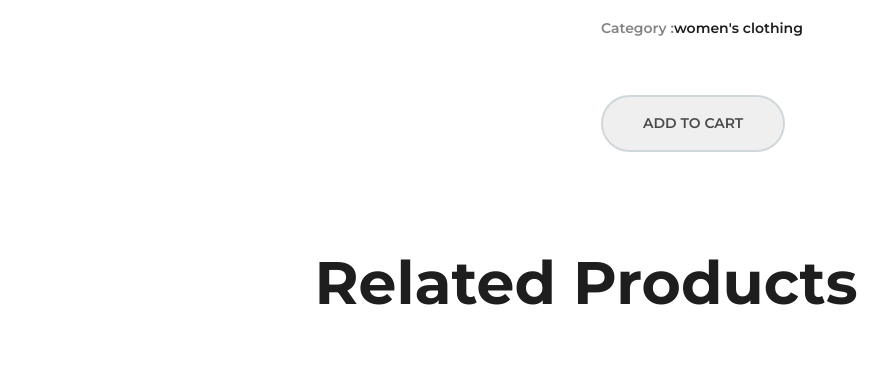
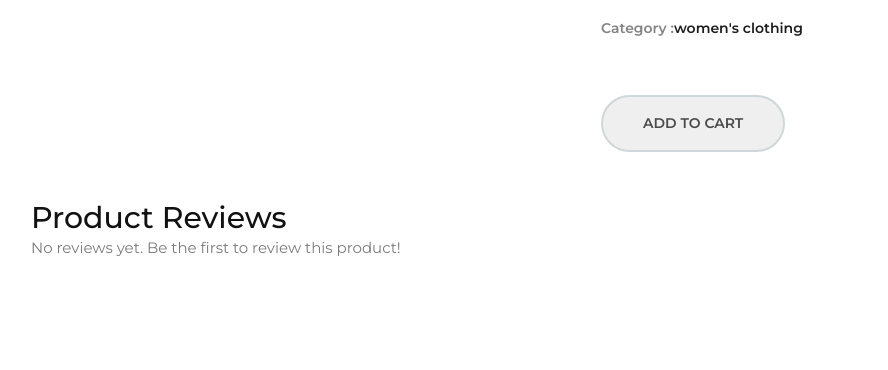
Before and after one commit to NaimParvez/little-step, a Django app: a page that uses templates/product/product-details.html in a window 1280 px wide. Shown: the part 515-885 px from the top of the page, without its empty margins (54-942 px from the left). Run offline with Django 5.2, Linux system fonts and the light colour scheme; data comes from the database, SQL or seed files in the repository; both versions use the stored data as it was after the commit; some libraries are stand-ins or nearby versions.

Commit message:
review and rating added

```diff
--- a/product/admin.py
+++ b/product/admin.py
@@ -3,7 +3,8 @@ from django.contrib import admin
 from .models import(
     Category,
     Product,
-    Slider
+    Slider,
+    Review
 )
 
 
@@ -17,3 +18,4 @@ class CategoryAdmin(admin.ModelAdmin):
 admin.site.register(Category,CategoryAdmin)
 admin.site.register(Product,ProductAdmin)
 admin.site.register(Slider)
+admin.site.register(Review)
--- /dev/null
+++ b/product/forms.py
@@ -0,0 +1,11 @@
+from django import forms
+from .models import Review
+
+class ReviewForm(forms.ModelForm):
+    class Meta:
+        model = Review
+        fields = ['rating', 'comment']
+        widgets = {
+            'rating': forms.Select(attrs={'class': 'form-control'}),
+            'comment': forms.Textarea(attrs={'class': 'form-control', 'rows': 4}),
+        }
--- a/product/models.py
+++ b/product/models.py
@@ -1,3 +1,4 @@
+from django.conf import settings
 from django.db import models
 
 # Create your models here.
@@ -44,3 +45,26 @@ class Slider(models.Model):
 
      def __str__(self) -> str:
          return self.title
+
+
+
+
+class Review(models.Model):
+    product = models.ForeignKey(Product, related_name='reviews', on_delete=models.CASCADE)
+    user = models.ForeignKey(
+        settings.AUTH_USER_MODEL,
+        related_name='reviews',
+        on_delete=models.CASCADE,
+        null=True,  # Allow null temporarily for migration
+        blank=True  # Allow blank in forms
+    )
+    rating = models.IntegerField(choices=[(i, i) for i in range(1, 6)])
+    comment = models.TextField()
+    created_at = models.DateTimeField(auto_now_add=True)
+
+    class Meta:
+        ordering = ['-created_at']
+        unique_together = ('product', 'user')
+
+    def __str__(self):
+        return f'{self.user.username if self.user else "Anonymous"} - {self.product.title} - {self.rating}★'
--- a/product/urls.py
+++ b/product/urls.py
@@ -10,7 +10,7 @@ from.views import(
 
 urlpatterns=[
     path('',Home.as_view(),name='home'),
-    path('product-details/<str:slug>/',ProductDetails.as_view(),name='product-details'),
+    path('product-details/<str:slug>/', ProductDetails.as_view(), name='product-details'),
     path('category-details/<str:slug>/',CategorytDetails.as_view(),name='category-details'),
     path('product-list/',ProductList.as_view(),name='product-list'),
     path('search-products/',SearchProducts.as_view(),name='search-products'),
--- a/product/views.py
+++ b/product/views.py
@@ -1,8 +1,13 @@
 from typing import Any
 from django.db.models import Q
 from django.http import HttpRequest, HttpResponse
-from django.shortcuts import render
+from django.shortcuts import render,redirect
 from django.views import generic
+
+from .forms import ReviewForm
+from django.contrib import messages
+from django.urls import reverse
+
 from django.core.paginator import(
     PageNotAnInteger,
     EmptyPage,
@@ -13,7 +18,8 @@ from cart.carts import Cart
 from .models import(
     Category,
     Product,
-    Slider
+    Slider,
+    Review,
 )
 
 class Home(generic.TemplateView):
@@ -33,14 +39,38 @@ class Home(generic.TemplateView):
 class ProductDetails(generic.DetailView):
     model = Product
     template_name = 'product/product-details.html'
-    slug_url_kwarg='slug'
+    slug_url_kwarg = 'slug'
 
+    def get_context_data(self, **kwargs):
+        context = super().get_context_data(**kwargs)
+        context['related_products'] = self.get_object().related
+        context['review_form'] = ReviewForm()
+        context['reviews'] = self.get_object().reviews.all()
+        if self.request.user.is_authenticated:
+            context['user_has_reviewed'] = self.get_object().reviews.filter(user=self.request.user).exists()
+        return context
 
+    def post(self, request, *args, **kwargs):
+        if not request.user.is_authenticated:
+            messages.error(request, 'Please log in to submit a review.')
+            return redirect('login')
 
-    def get_context_data(self,**kwargs):
-        context =super().get_context_data(**kwargs)
-        context['related_products']=self.get_object().related
-        return context
+        product = self.get_object()
+        form = ReviewForm(request.POST)
+
+        if form.is_valid():
+            review = form.save(commit=False)
+            review.product = product
+            review.user = request.user
+            try:
+                review.save()
+                messages.success(request, 'Your review has been submitted.')
+            except:
+                messages.error(request, 'You have already reviewed this product.')
+        else:
+            messages.error(request, 'Error submitting review.')
+
+        return redirect(reverse('product-details', kwargs={'slug': product.slug}))
 
 class CategorytDetails(generic.DetailView):
     model = Category
--- a/static/css/main.css
+++ b/static/css/main.css
@@ -4,3 +4,32 @@
     color: red;
     padding-top: 8px;
 }
+
+
+.review-item {
+    border-bottom: 1px solid #eee;
+    padding: 15px 0;
+}
+
+.review-header {
+    margin-bottom: 10px;
+}
+
+.rating {
+    color: #ffd700;
+    margin: 0 10px;
+}
+
+.review-content {
+    color: #666;
+}
+
+.review-form {
+    background: #f9f9f9;
+    padding: 20px;
+    border-radius: 5px;
+}
+
+.form-group {
+    margin-bottom: 15px;
+}
--- a/templates/product/product-details.html
+++ b/templates/product/product-details.html
@@ -52,6 +52,59 @@
     </section>
     <!-- Product Page Section End -->
 
+    <!-- Reviews Section -->
+    <section class="product-reviews mt-5">
+        <div class="container">
+            <h3>Product Reviews</h3>
+
+            {% if user.is_authenticated and not user_has_reviewed %}
+                <div class="review-form mb-4">
+                    <h4>Write a Review</h4>
+                    <form method="POST" action="{% url 'product-details' product.slug %}">
+                        {% csrf_token %}
+                        <div class="form-group">
+                            <label>Rating</label>
+                            {{ review_form.rating }}
+                        </div>
+                        <div class="form-group">
+                            <label>Your Review</label>
+                            {{ review_form.comment }}
+                        </div>
+                        <button type="submit" class="primary-btn">Submit Review</button>
+                    </form>
+                </div>
+            {% endif %}
+
+            <div class="reviews-list">
+                {% if reviews %}
+                    {% for review in reviews %}
+                        <div class="review-item mb-3">
+                            <div class="review-header">
+                                <strong>{{ review.user.username }}</strong>
+                                <span class="rating">
+                                    {% for i in "12345"|make_list %}
+                                        {% if forloop.counter <= review.rating %}
+                                            ★
+                                        {% else %}
+                                            ☆
+                                        {% endif %}
+                                    {% endfor %}
+                                </span>
+                                <small class="text-muted">{{ review.created_at|date:"F d, Y" }}</small>
+                            </div>
+                            <div class="review-content">
+                                {{ review.comment }}
+                            </div>
+                        </div>
+                    {% endfor %}
+                {% else %}
+                    <p>No reviews yet. Be the first to review this product!</p>
+                {% endif %}
+            </div>
+        </div>
+    </section>
+    <!-- End Reviews Section -->
+
     <!-- Related Product Section Begin -->
     <section class="related-product spad">
         <div class="container">
@@ -82,5 +135,7 @@
             </div>
         </div>
     </section>
+    <!-- Related Product Section End -->
+
 
  {% endblock content %}
```
Also changed, not shown: templates/order/checkout.html (+15 -2 lines), db.sqlite3, product/migrations/0005_review.py (added), product/migrations/0006_alter_review_options_alter_review_rating_and_more.py (added), product/migrations/0007_alter_review_options_alter_review_user_and_more.py (added), vercel.json (deleted).
